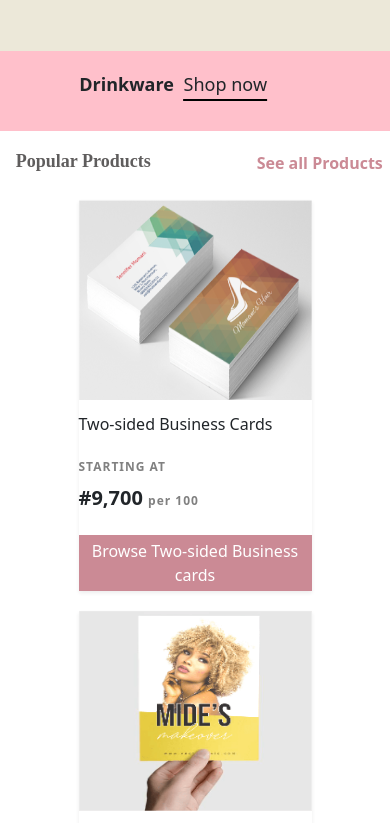
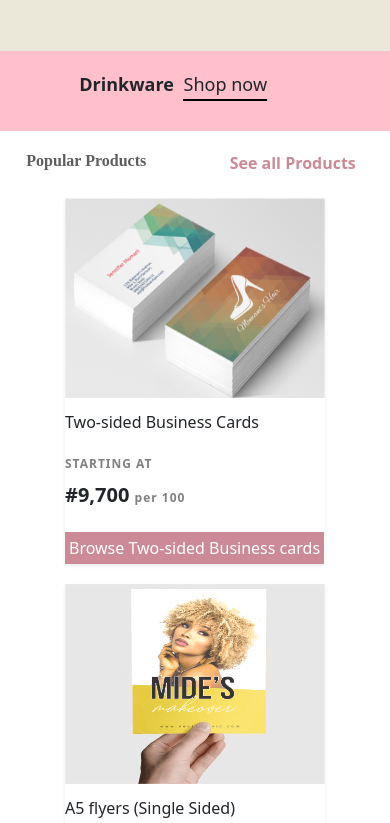
Before and after one commit to dayframs/First-Project, a plain HTML site: page index.html in a window 390 px wide. Shown: the part 540-1363 px from the top of the page. Drawn offline with Linux system fonts and the light colour scheme.

Commit message:
css modified

```diff
--- a/media.css
+++ b/media.css
@@ -52,19 +52,19 @@ header .img2 {
     .cards {
     padding: 20px 20px;
     display: grid;
-    width: 70%;
+    width: 300px;
     margin: auto;
     grid-template-columns: 1fr;
     gap: 20px;
 }
 .cardA {
     width: 70%;
-    margin-left: 15px;
+    margin-left: 18px;
 }
 .cardA h4 {
-    font-size: 18px;
+    font-size: 16px;
 }
 .cardA a {
-    transform: translateX(100px);
+    transform: translateX(70px);
 }
 }
```
